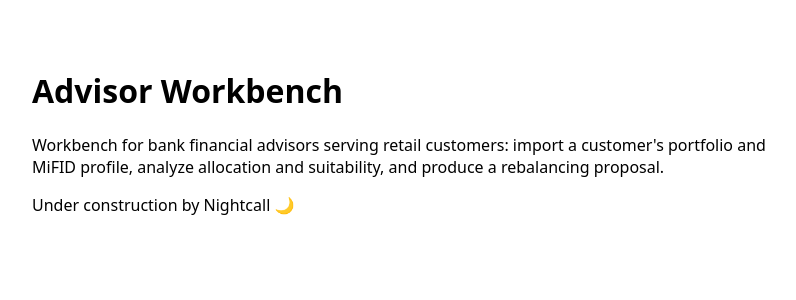
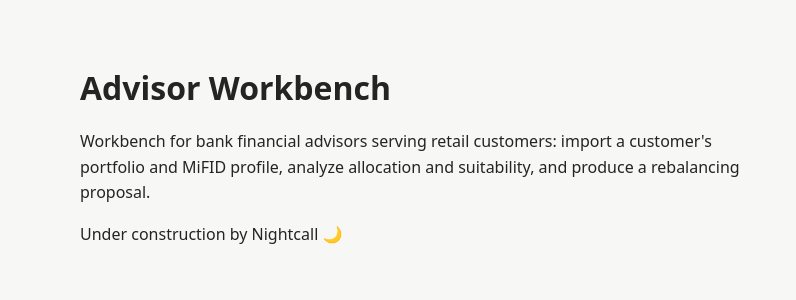
Before and after one commit to riccardomerolla/nightcall-sandbox, a Next.js app: page / in a window 1280 px wide. Shown: the top 300 px of the page, without its empty margins (224-1020 px from the left). Built offline with nearby package versions, Linux system fonts and the light colour scheme.

Commit message:
visual-design-foundation: Apply the design foundation at the app shell

```diff
--- a/app/layout.tsx
+++ b/app/layout.tsx
@@ -1,5 +1,7 @@
 import type { Metadata } from "next"
 import type { ReactNode } from "react"
+
+import "./globals.css"
 
 export const metadata: Metadata = {
   title: "Advisor Workbench",
@@ -10,7 +12,7 @@
 export default function RootLayout({ children }: { children: ReactNode }) {
   return (
     <html lang="en">
-      <body style={{ fontFamily: "system-ui, sans-serif", margin: 0 }}>{children}</body>
+      <body>{children}</body>
     </html>
   )
 }
```
